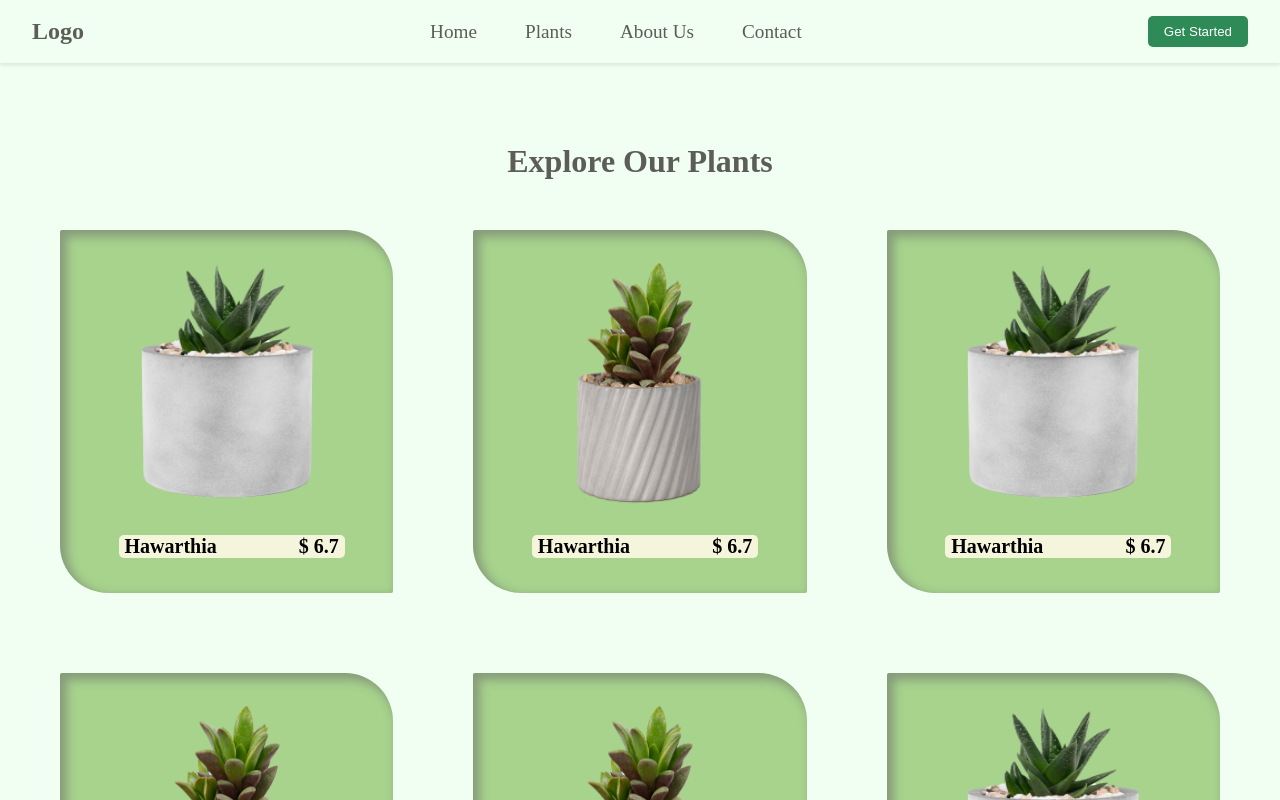
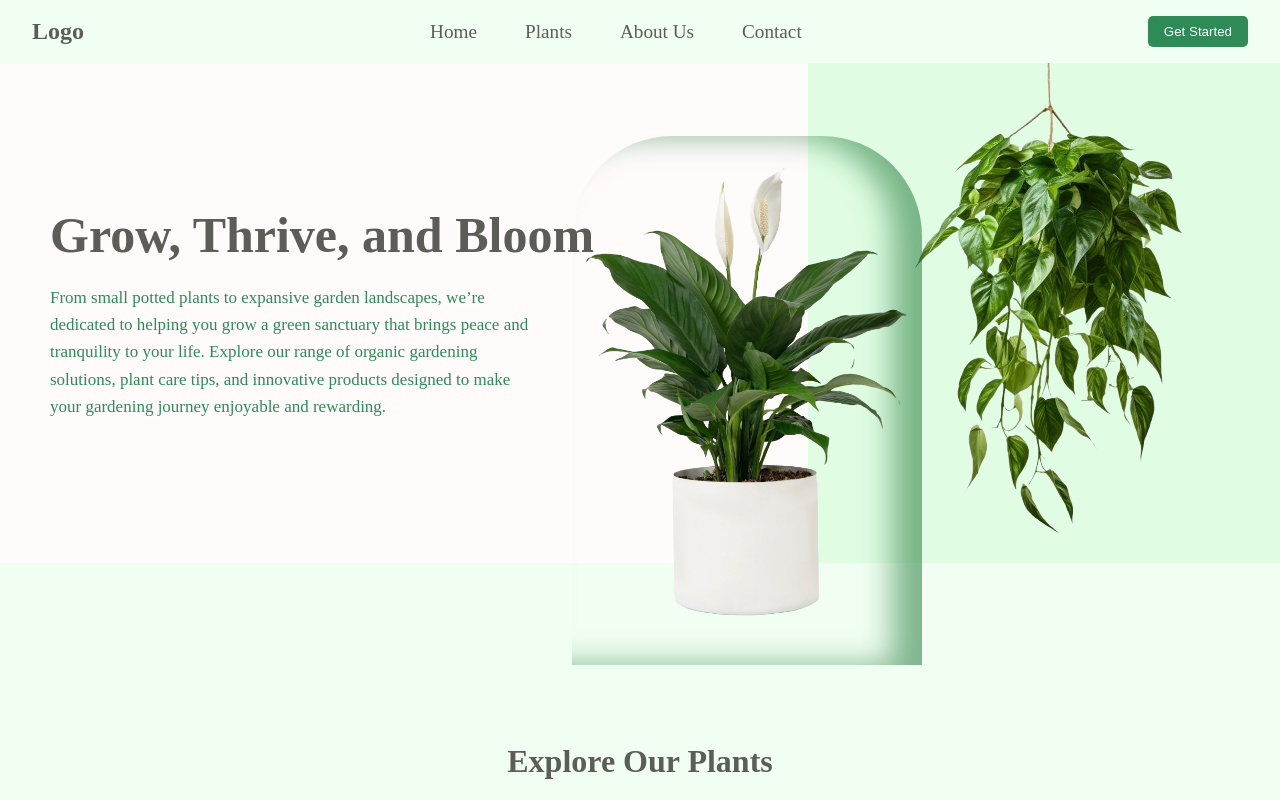
Before and after one commit to zahara-Rahmanchy/Plantify, a plain HTML site: page index.html in a window 1280 px wide. Shown: the top 800 px of the page. Drawn offline with Linux system fonts and the light colour scheme.

Commit message:
banner complete

```diff
--- a/index.html
+++ b/index.html
@@ -47,7 +47,26 @@
         <button class="btn">Get Started</button>
       </div>
     </header>
-    <!-- plant section -->
+
+  <!-- ---------------------------banner secion--------------------------------- -->
+
+  <section class="banner">
+    <div class="heading-div">
+      <h1>Grow, Thrive, and Bloom</h1>
+      <p>From small potted plants to expansive garden landscapes, we’re dedicated to helping you grow a green sanctuary
+        that brings peace and tranquility to your life. Explore our range of organic gardening solutions, plant care tips, and innovative products designed to make your gardening journey enjoyable and rewarding.</p>
+
+    </div>
+    <div class="img-div">
+     <div class="inner-img-div">
+      <img class="slideFromBottom" src="assets/peace-lily.png " alt="plant-img"/>
+    </div>
+     <!-- <img class="slideFromTop" src="assets/hangingplant.png " alt="plant-img"/> -->
+
+    </div>
+    </section>
+
+    <!-- ---------------------plant section----------------------- -->
     <section class="container" id="#plants">
       <h2 class="">Explore Our Plants</h2>
       <div class="plant-grid">
--- a/styles/style.css
+++ b/styles/style.css
@@ -29,6 +29,7 @@
   --text-color-light: hsl(var(--hue), 4%, 55%); /* Lighter text color */
   --body-color: #f0fff1; /* Background color, set to white */
   --container-color: #fff; /* Container background color in HEX (white) */
+  --bg-color: #fffbfb;
 
   /*********** Font and typography ***********/
   /*.5rem = 8px | 1rem = 16px ...*/
@@ -65,6 +66,11 @@ html {
 
 h1 h2 {
   color: var(--title-color);
+}
+h1 {
+  font-size: 50px;
+  margin-bottom: 20px;
+  /* font-weight: bold; */
 }
 h2 {
   font-size: var(--big-font-size);
@@ -155,6 +161,58 @@ button {
 .btn:hover {
   background-color: hsl(152, 60%, 50%);
 }
+/* ****************************  Banner ******************************* */
+.banner {
+  background-color: var(--bg-color);
+  display: flex;
+  justify-content: center;
+  align-items: center;
+  margin-bottom: 100px;
+  height: 500px;
+}
+.heading-div {
+  /* background: #000; */
+  width: 60%;
+  margin: 50px;
+}
+.heading-div p {
+  /* background: #000; */
+  width: 70%;
+  line-height: 1.6;
+  font-size: 17px;
+  color: seagreen;
+}
+.img-div {
+  height: 100%;
+  background-image: url("/assets/hangingplant.png");
+  background-position: center;
+  background-size: cover;
+  background-color: #e0fde3;
+  /* margin: auto 0; */
+  width: 40%;
+  text-align: left;
+}
+.inner-img-div {
+  position: absolute;
+  right: 28%;
+  top: 17%;
+  border-radius: 100px 100px 0 0;
+  box-shadow: inset -30px 0px 30px -0.5px rgba(16, 110, 44, 0.5);
+  border-radius: 100px 100px 0 0;
+  z-index: 4;
+  /* background-color: seagreen; */
+}
+.img-div img {
+  width: 500px;
+  z-index: 1;
+
+  /* position: absolute; */
+}
+.inner-img-div img {
+  width: 350px;
+  /* background-color: rgba(38, 210, 155, 0.5); */
+  padding: 0;
+}
 
 /* plants section */
 
@@ -237,7 +295,7 @@ button {
 }
 .contact {
   display: flex;
-  background-color: rgb(255, 251, 251);
+  background-color: var(--bg-color);
 }
 .form-div {
   background-image: url("https://plus.unsplash.com/premium_photo-1683141174313-cf39e1e2b28e?q=80&w=1974&auto=format&fit=crop&ixlib=rb-4.0.3&ixid=M3wxMjA3fDB8MHxwaG90by1wYWdlfHx8fGVufDB8fHx8fA%3D%3D");
@@ -249,8 +307,8 @@ button {
   /* margin: 30px; */
 }
 .form-div form {
-  background-color: rgba(64, 239, 73, 0.2);
-
+  /* background-color: rgba(64, 239, 73, 0.3); */
+  background-color: rgba(105, 155, 108, 0.65);
   display: flex;
   flex-direction: column;
   justify-content: space-around;
@@ -326,6 +384,7 @@ textarea::placeholder {
   .menu-toggle:checked + .hamburger + .nav-items {
     top: 60px;
     background-color: #e0fde3;
+    z-index: 1000;
   }
 
   .nav-links ul {
@@ -365,7 +424,7 @@ textarea::placeholder {
     grid-template-columns: repeat(1, 1fr);
     gap: 16px;
     margin: auto 20px;
-    z-index: 2;
+    z-index: 1;
   }
 
   /* ***************************about****************************** */
@@ -406,10 +465,34 @@ textarea::placeholder {
     transform: translateX(0);
   }
 }
+@keyframes slideFromBottom {
+  0% {
+    transform: translateY(100%);
+  } /*out of the screen from right*/
 
+  100% {
+    transform: translateY(0);
+  }
+}
+@keyframes slideFromTop {
+  0% {
+    transform: translateY(-100%);
+  } /*out of the screen from right*/
+
+  100% {
+    transform: translateY(0);
+  }
+}
 .slideRightToLeft {
   animation: slideRightToLeft 0.6s ease-out;
 }
 .slideLeftToRight {
   animation: slideLeftToRight 0.6s ease-out;
 }
+
+.slideFromBottom {
+  animation: slideFromBottom 0.6s ease-out;
+}
+.slideFromTop {
+  animation: slideFromTop 0.6s ease-out;
+}
```
Also changed, not shown: assets/peace-lily.png (added).
